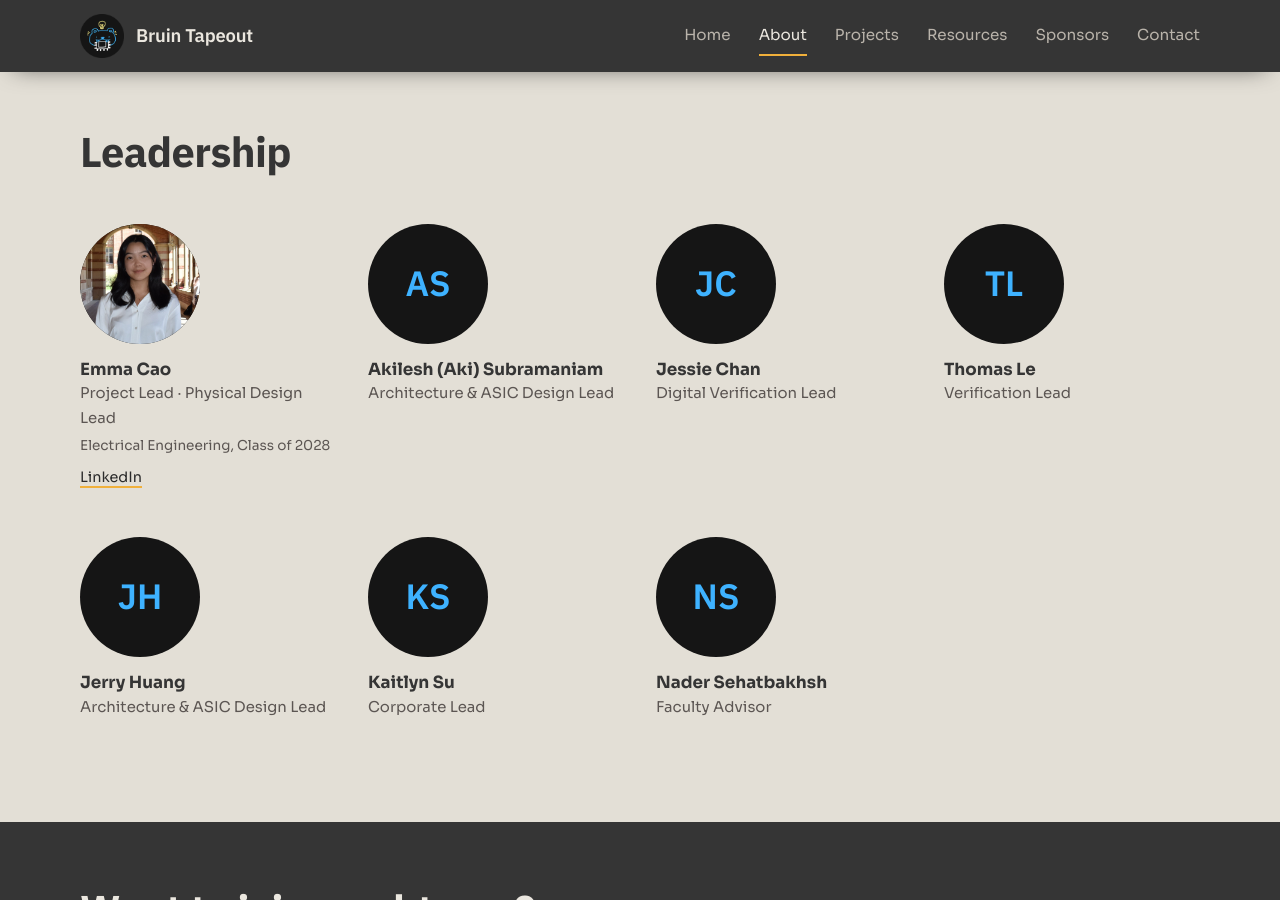
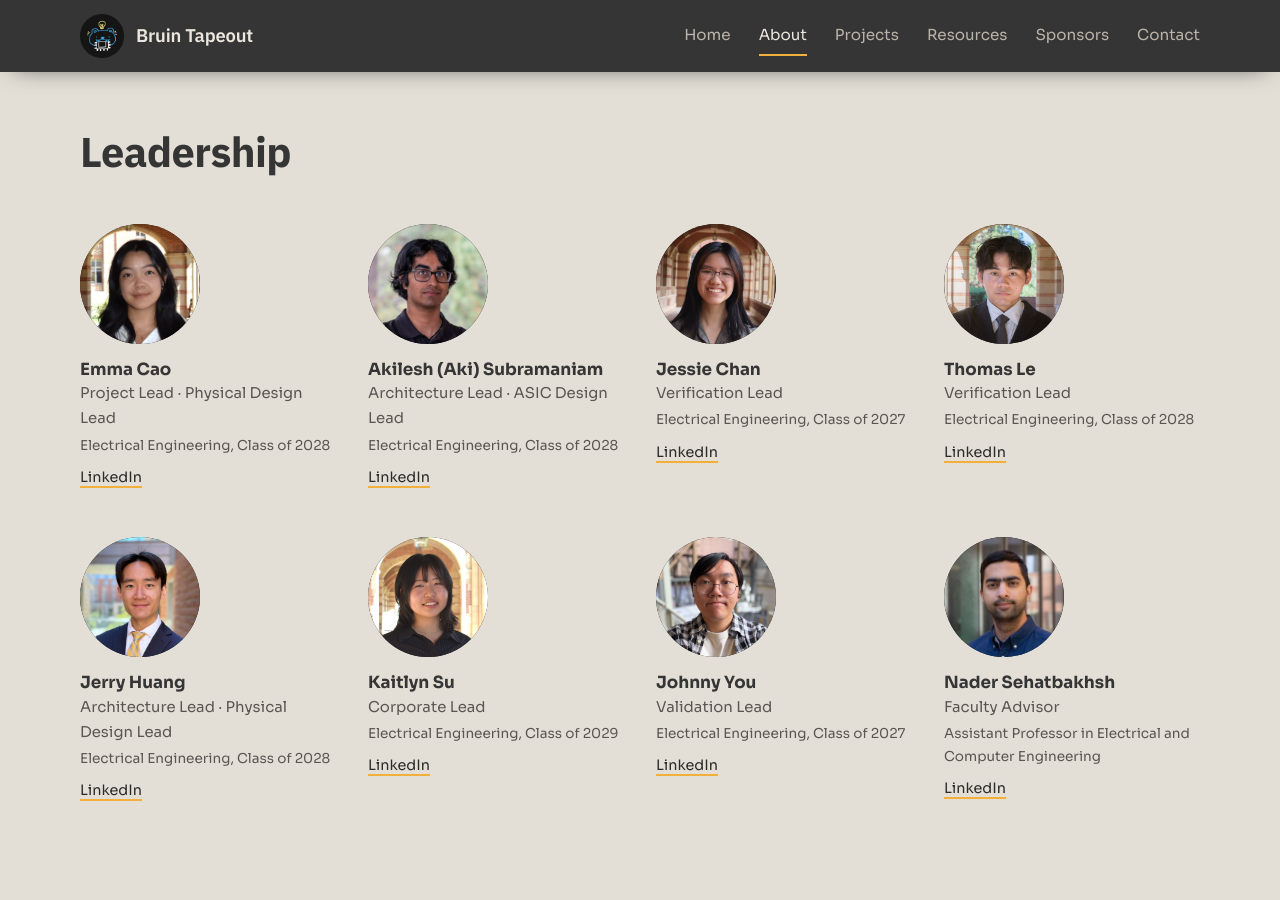
Before and after one commit to UCLA-Tapeout-Club/bruin-tapeout-website, a Jekyll site: the page built from about.md, in a window 1280 px wide and 900 px high, scrolled down 2876 px. Built offline with Jekyll 4.4.1, drawn with Linux system fonts in a browser that asks for light colours.

Commit message:
Update leadership headshots and details.

```diff
--- a/_data/officers.yml
+++ b/_data/officers.yml
@@ -14,42 +14,48 @@
 
 - name: Emma Cao
   role: Project Lead · Physical Design Lead
-  photo: "assets/images/officers/emma_cao_headshot.jpeg"
+  photo: "assets/images/officers/emma_cao_headshot.jpg"
   details: "Electrical Engineering, Class of 2028"
   linkedin: "https://www.linkedin.com/in/emma-cao-291a6b247/"
 
 - name: Akilesh (Aki) Subramaniam
-  role: Architecture & ASIC Design Lead
-  photo: ""
-  details: ""
-  linkedin: ""
+  role: Architecture Lead · ASIC Design Lead
+  photo: "assets/images/officers/aki_subramaniam_headshot.jpg"
+  details: "Electrical Engineering, Class of 2028"
+  linkedin: "https://www.linkedin.com/in/akilesh-subramaniam/"
 
 - name: Jessie Chan
-  role: Digital Verification Lead
-  photo: ""
-  details: ""
-  linkedin: ""
+  role: Verification Lead
+  photo: "assets/images/officers/jessie_chan_headshot.jpg"
+  details: "Electrical Engineering, Class of 2027"
+  linkedin: "https://www.linkedin.com/in/jessiechan123/"
 
 - name: Thomas Le
   role: Verification Lead
-  photo: ""
-  details: ""
-  linkedin: ""
+  photo: "assets/images/officers/thomas_le_headshot.jpg"
+  details: "Electrical Engineering, Class of 2028"
+  linkedin: "https://www.linkedin.com/in/thomas-1e/"
 
 - name: Jerry Huang
-  role: Architecture & ASIC Design Lead
-  photo: ""
-  details: ""
-  linkedin: ""
+  role: Architecture Lead · Physical Design Lead
+  photo: "assets/images/officers/jerry_huang_headshot.jpg"
+  details: "Electrical Engineering, Class of 2028"
+  linkedin: "https://www.linkedin.com/in/jerryhuang06/"
 
 - name: Kaitlyn Su
   role: Corporate Lead
-  photo: ""
-  details: ""
-  linkedin: ""
+  photo: "assets/images/officers/kaitlyn_su_headshot.jpg"
+  details: "Electrical Engineering, Class of 2029"
+  linkedin: "https://www.linkedin.com/in/kaitlyn-su/"
+
+- name: Johnny You
+  role: Validation Lead
+  photo: "assets/images/officers/johnny_you_headshot.jpg"
+  details: "Electrical Engineering, Class of 2027"
+  linkedin: "https://www.linkedin.com/in/johnny-you/"
 
 - name: Nader Sehatbakhsh
   role: Faculty Advisor
-  photo: ""
-  details: ""
-  linkedin: ""
+  photo: "assets/images/officers/nader_sehatbakhsh_headshot.jpg"
+  details: "Assistant Professor in Electrical and Computer Engineering"
+  linkedin: "https://www.linkedin.com/in/nadersb/"
```
Also changed, not shown: assets/images/officers/aki_subramaniam_headshot.jpg (added), assets/images/officers/emma_cao_headshot.jpeg (deleted), assets/images/officers/emma_cao_headshot.jpg (added), assets/images/officers/jerry_huang_headshot.jpg (added), assets/images/officers/jessie_chan_headshot.jpg (added), assets/images/officers/johnny_you_headshot.jpg (added), assets/images/officers/kaitlyn_su_headshot.jpg (added), assets/images/officers/nader_sehatbakhsh_headshot.jpg (added), assets/images/officers/thomas_le_headshot.jpg (added).
